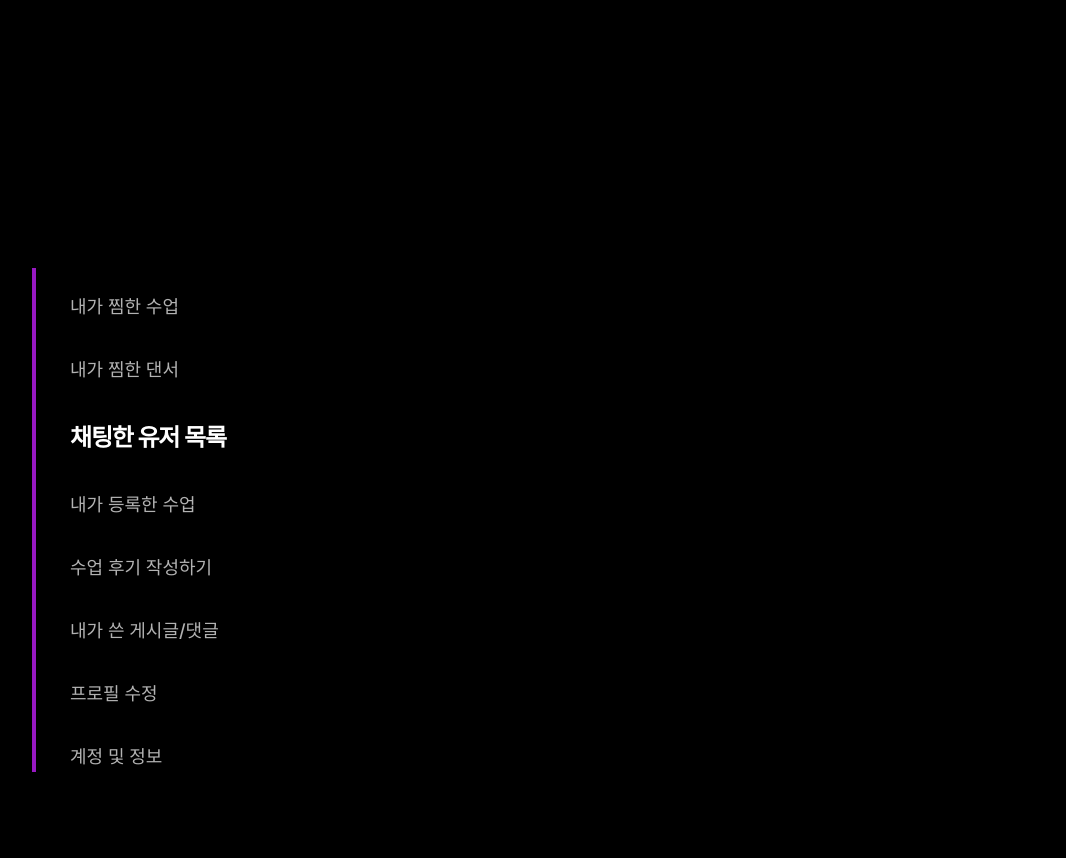
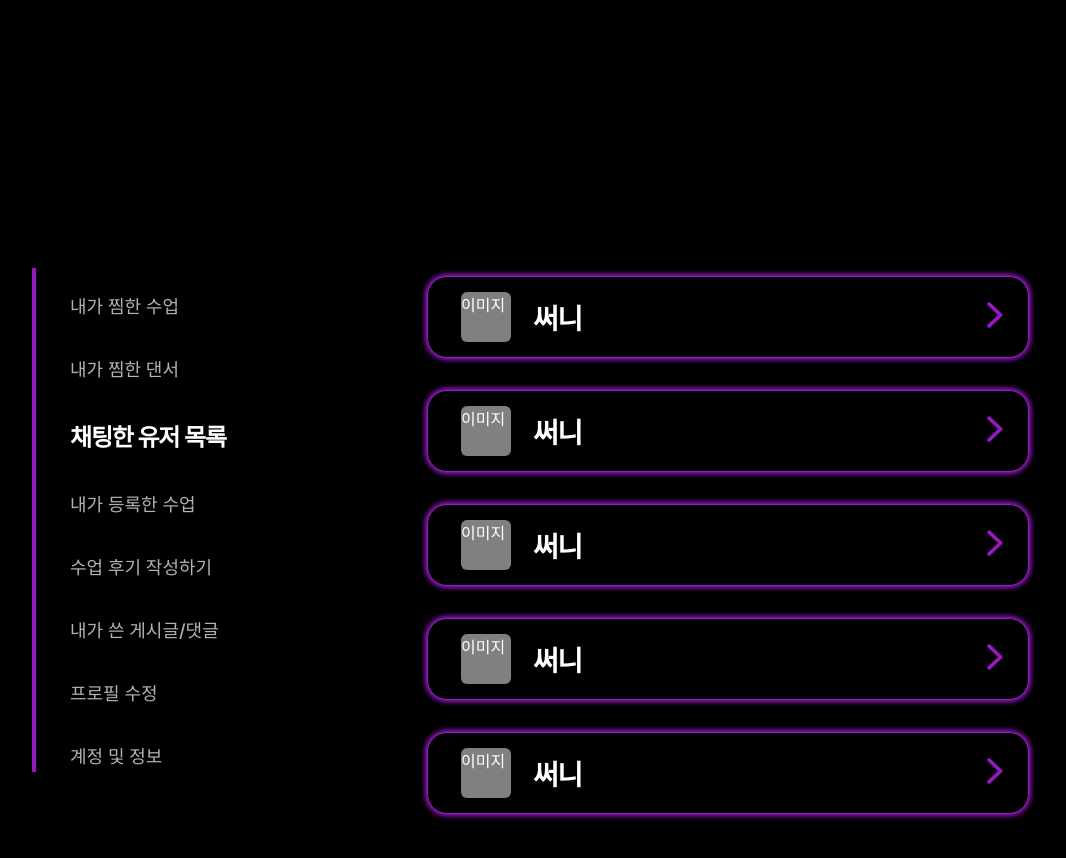
Before and after one commit to UMC-7th-DANTHIS/frontend, a React (Create React App) app: page /mypage in a window 1280 px wide. Both pictures are taken after a click on the element "채팅한 유저 목록". Shown: the top 858 px of the page, without its empty margins (66-1132 px from the left). Built offline with nearby package versions, Linux system fonts and the light colour scheme.

Commit message:
feat: 마이페이지 채팅한 유저 목록 UI

```diff
--- a/src/pages/mypage/MypageLayout.jsx
+++ b/src/pages/mypage/MypageLayout.jsx
@@ -112,7 +112,7 @@ const MainContainer = styled.div`
 `;
 
 const SidebarContainer = styled.div`
-    width: 300px;
+    width: 210px;
     display: flex;
     flex-direction: row;
     margin-left: 98px;
@@ -156,5 +156,4 @@ const MenuItem = styled.div`
 const ContentContainer = styled.div`
     flex: 1;
     background-color: black;
-    /* color: white; */
 `;
--- a/src/pages/mypage/components/MyChatList.jsx
+++ b/src/pages/mypage/components/MyChatList.jsx
@@ -1,9 +1,77 @@
 import React from 'react'
+import styled from 'styled-components'
+import { ReactComponent as Arrow } from "../../../assets/arrow.svg"
+
 
 const MyChatList = () => {
     return (
-        <div>MyChatList</div>
+        <ChatContainer>
+            {Array.from({ length: 5 }).map((_, index) => (
+                <ChatList key={index}>
+                    <ListItem>
+                        <ListImage> 이미지</ListImage>
+                        <ListName> 써니 </ListName>
+                        <ArrowContainer>
+                            <Arrow />
+                        </ArrowContainer>
+
+                    </ListItem>
+
+                </ChatList>
+            ))}
+        </ChatContainer>
     )
 }
 
 export default MyChatList
+
+const ChatContainer = styled.div`
+    display: flex;
+    align-items: center;
+    justify-content: center;
+    flex-direction: column;
+    gap: 32px;
+    margin-top: 55px;
+`;
+
+const ChatList = styled.div`
+    color: white;
+    width: 600px;
+    height: 80px;
+    flex-shrink: 0;
+    border: 1px solid #9819C3;
+    background-color: black;
+    border-radius: 20px;
+    box-shadow: 0px 0px 5px 2px #9819C3;
+`
+
+const ListItem = styled.div`
+    display: flex;
+    flex-direction: row;
+    align-items: center;
+`
+
+const ListImage = styled.div`
+    width: 50px;
+    height: 50px;
+    flex-shrink: 0;
+    margin-top: 15px;
+    margin-bottom: 15px;
+    margin-left: 33px;
+    background-color: gray;
+    border-radius: 6px;
+`
+
+const ListName = styled.div`
+    font-size: 28px;
+    color: #fff;
+    font-weight: 600;
+    letter-spacing: -1.4px;
+    margin-left: 22px;
+`
+
+const ArrowContainer = styled.div`
+    margin-left: auto;
+    margin-right: 25px;
+    cursor: pointer;
+`
```
Also changed, not shown: src/assets/arrow.svg (added).
